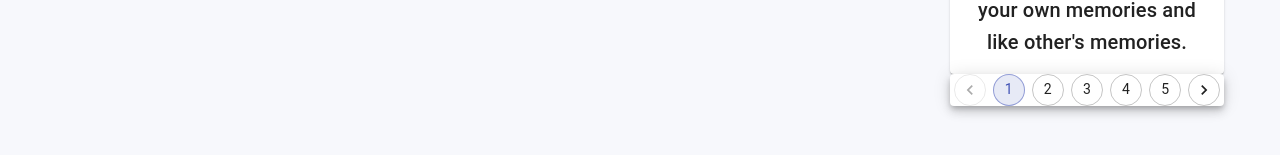
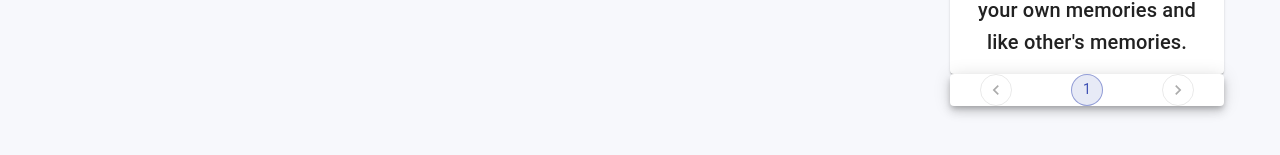
Before and after one commit to MLO-OLAGUNJU/memories_mern-fullstack-project, a React (Create React App) app in the folder client/: page /posts in a window 1280 px wide. Shown: the part 339-494 px from the top of the page. Built offline with nearby package versions, Linux system fonts and the light colour scheme; no server answers.

Commit message:
memories CRUD FULLSTACK MERN APP

```diff
--- a/client/src/actions/posts.js
+++ b/client/src/actions/posts.js
@@ -8,9 +8,12 @@ import {
 } from "../constants/actionTypes";
 
 //Action Creators
-export const getPosts = () => async (dispatch) => {
+export const getPosts = (page) => async (dispatch) => {
   try {
-    const { data } = await api.fetchPosts();
+    const { data } = await api.fetchPosts(page);
+
+    console.log(data);
+
     dispatch({ type: FETCH_ALL, payload: data });
   } catch (error) {
     console.log(error.message);
--- a/client/src/api/index.js
+++ b/client/src/api/index.js
@@ -11,7 +11,7 @@ API.interceptors.request.use((req) => {
   return req;
 });
 
-export const fetchPosts = () => API.get("/posts");
+export const fetchPosts = (page) => API.get(`/posts?page=${page}`);
 export const fetchPostsBySearch = (searchQuery) =>
   API.get(
     `/posts/search?searchQuery=${searchQuery.search || "none"}&tags=${
--- a/client/src/components/Home/Home.jsx
+++ b/client/src/components/Home/Home.jsx
@@ -12,7 +12,7 @@ import {
 } from "@material-ui/core";
 import { useDispatch } from "react-redux";
 import { getPosts, getPostBySearch } from "../../actions/posts";
-import Paginate from "../Pagination";
+import Pagination from "../Pagination";
 import { useNavigate, useLocation } from "react-router-dom";
 import ChipInput from "material-ui-chip-input";
 
@@ -33,16 +33,10 @@ const Home = () => {
   const [search, setSearch] = useState("");
   const [tags, setTags] = useState([]);
 
-  useEffect(() => {
-    dispatch(getPosts());
-  }, [currentId, dispatch]);
-
   const handleKeyPress = (e) => {
     //if(e.key=== "Enter")
     if (e.keyCode === 13) {
-      // e.preventDefault();
       searchPost();
-      //search post
     }
   };
 
@@ -109,7 +103,7 @@ const Home = () => {
             </AppBar>
             <Form currentId={currentId} setCurrentId={setCurrentId} />
             <Paper elevation={6}>
-              <Paginate />
+              <Pagination page={page} />
             </Paper>
           </Grid>
         </Grid>
--- a/client/src/components/Pagination.jsx
+++ b/client/src/components/Pagination.jsx
@@ -2,20 +2,36 @@
 import React, { useEffect } from "react";
 import { useDispatch, useSelector } from "react-redux";
 import { Pagination, PaginationItem } from "@material-ui/lab";
-import useStyles from "./Styles";
 import { Link } from "react-router-dom";
 
-const Paginate = () => {
+import { getPosts } from "../actions/posts";
+import useStyles from "./Styles";
+
+const Paginate = ({ page }) => {
+  const { numberOfPages } = useSelector((state) => state.posts);
+  const dispatch = useDispatch();
+
   const classes = useStyles();
+
+  useEffect(() => {
+    if (page) {
+      dispatch(getPosts(page));
+    }
+  }, [dispatch, page]);
+
   return (
     <Pagination
       classes={{ ul: classes.ul }}
-      count={5}
-      page={1}
+      count={numberOfPages}
+      page={Number(page) || 1}
       variant="outlined"
       color="primary"
       renderItem={(item) => (
-        <PaginationItem {...item} component={Link} to={`/posts?page=${1}`} />
+        <PaginationItem
+          {...item}
+          component={Link}
+          to={`/posts?page=${item.page}`}
+        />
       )}
     />
   );
--- a/client/src/components/Posts/Posts.jsx
+++ b/client/src/components/Posts/Posts.jsx
@@ -5,10 +5,10 @@ import { useSelector } from "react-redux";
 import { Grid, CircularProgress } from "@material-ui/core";
 
 const Posts = ({ setCurrentId }) => {
-  const posts = useSelector((state) => state.posts);
+  const { posts } = useSelector((state) => state.posts);
   const classes = useStyles();
 
-  return !posts.length ? (
+  return !posts?.length ? (
     <CircularProgress />
   ) : (
     <Grid
--- a/client/src/reducers/posts.js
+++ b/client/src/reducers/posts.js
@@ -4,23 +4,33 @@ import {
   CREATE,
   UPDATE,
   DELETE,
+  LIKE,
 } from "../constants/actionTypes";
 
-export default (posts = [], action) => {
+export default (state = [], action) => {
   switch (action.type) {
     case FETCH_ALL:
-      return action.payload;
+      return {
+        ...state,
+        posts: action.payload.data,
+        currentPage: action.payload.currentPage,
+        numberOfPages: action.payload.numberOfPages,
+      };
     case FETCH_BY_SEARCH:
-      return action.payload;
+      return { ...state, posts: action.payload };
+    case LIKE:
+      return state.map((post) =>
+        post(post.id === action.payload._id ? action.payload : post)
+      );
     case CREATE:
-      return [...posts, action.payload];
+      return [...state, action.payload];
     case UPDATE:
-      return posts.map((post) =>
+      return state.map((post) =>
         post._id === action.payload._id ? action.payload : post
       );
     case DELETE:
-      return posts.filter((post) => post._id !== action.payload);
+      return state.filter((post) => post._id !== action.payload);
     default:
-      return posts;
+      return state;
   }
 };
```
Also changed, not shown: 1 other file (tests, documents, lock files or other folders).
